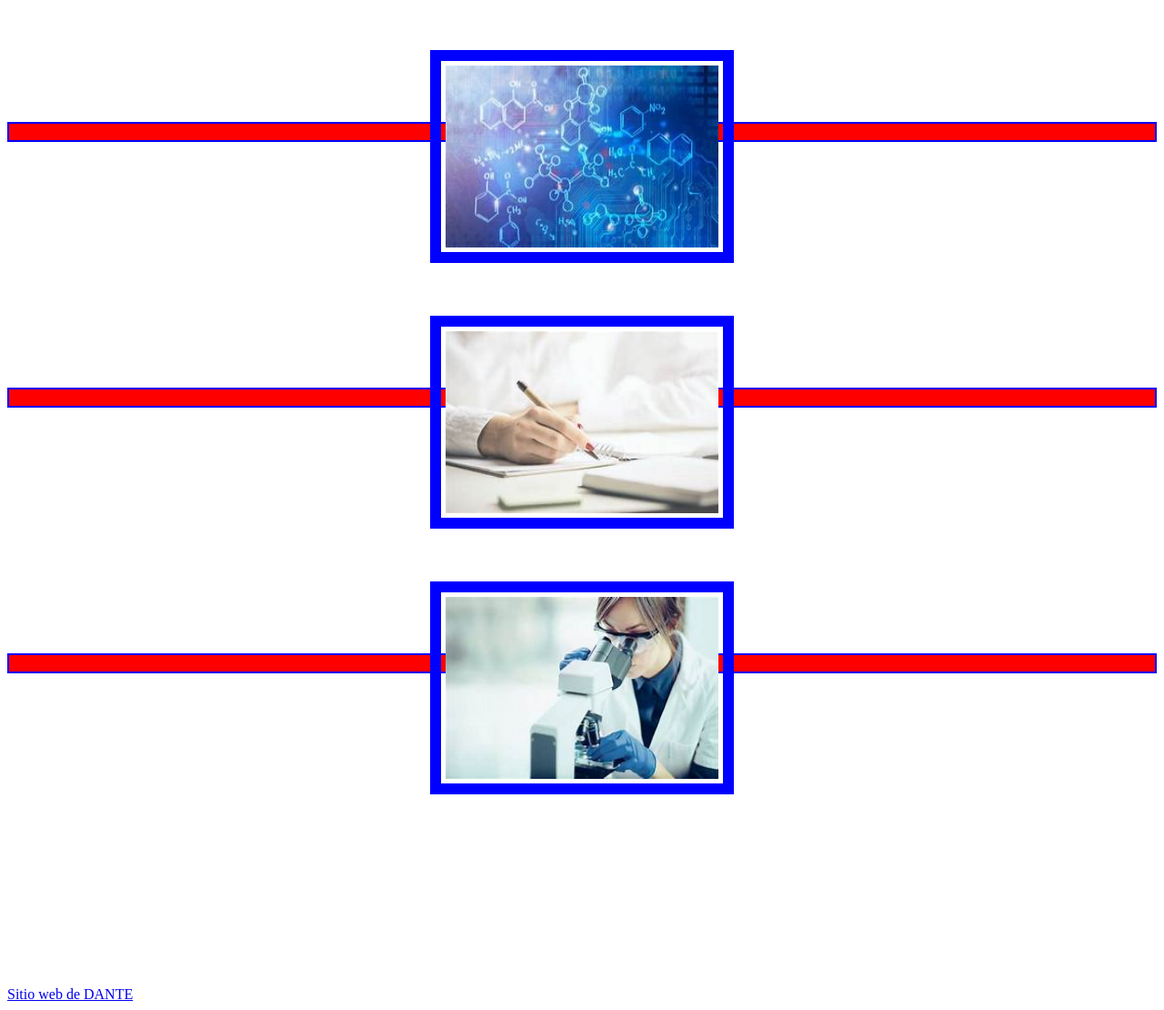
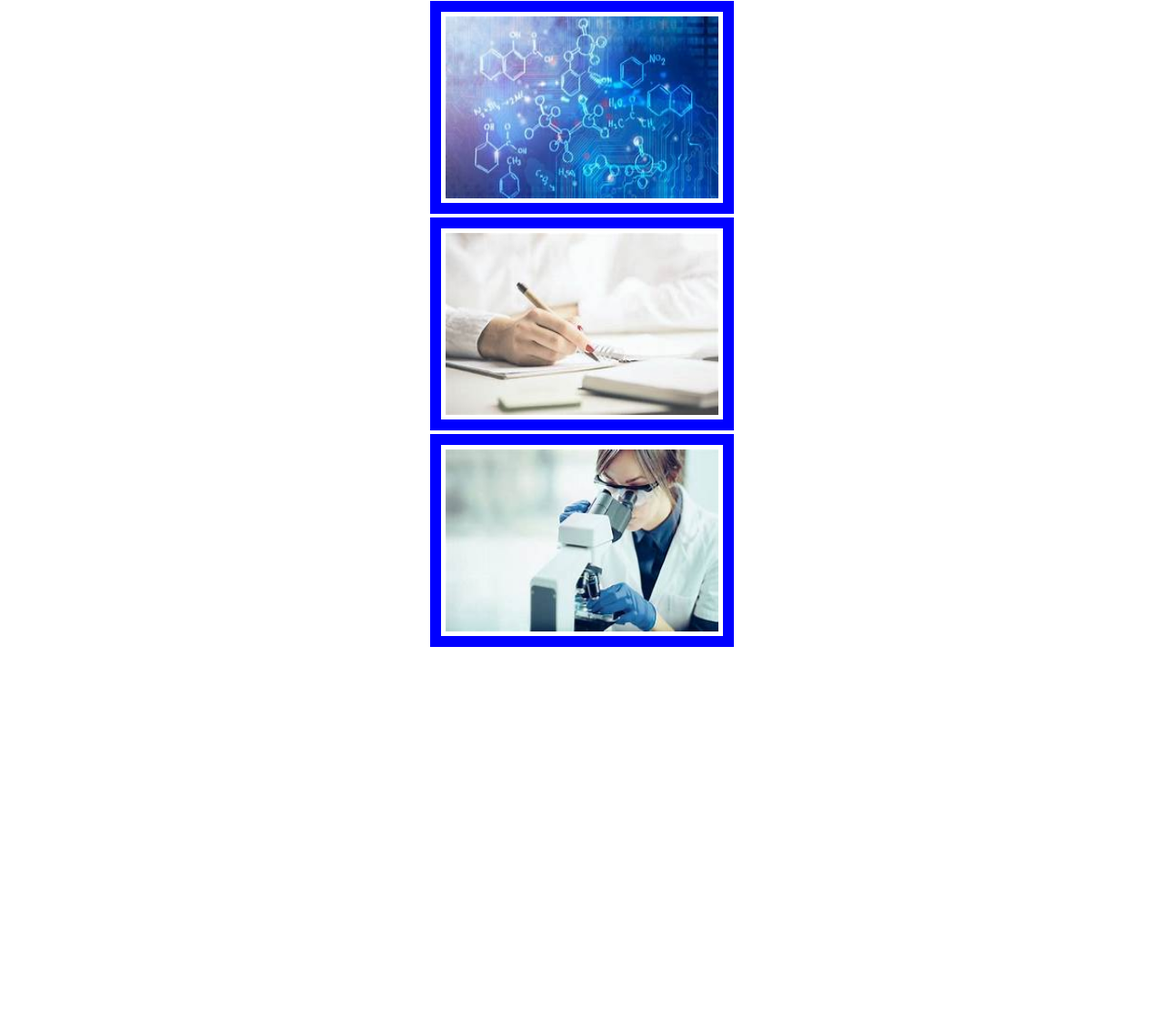
Before and after one commit to Dantedeflorencia/Aje, a plain HTML site: page index.html in a window 1280 px wide. Shown: the part 412-1522 px from the top of the page at 91% size. After the commit the page ends 1252 px from the top, so only its background shows below. Drawn offline with Linux system fonts and the light colour scheme.

Commit message:
Add files via upload

```diff
--- a/index.html
+++ b/index.html
@@ -32,13 +32,12 @@
 
      <!-- <script src="javascript.js"></script>-->
      <img src="paraWeb/pantalla.jpeg" alt="del dia a dia">
-     <p> esto srerá un parrafo a parte </p>
+     <br>
      <img src="paraWeb/cielo.jpeg" alt="estudiando">
-      <p> esto srerá un parrafo a parte </p>
+      <br>
       <img src="paraWeb/mano.jpeg" alt="tocando el futuro">
-      <p> esto srerá un parrafo a parte </p>
-       <img src="paraWeb/th.jpeg" alt="del dia a dia"><br><br><br><br><br><br>
-       <a href="http://www.ejemplo.com" >Sitio web de DANTE</a>
+     <br>
+       <img src="paraWeb/th.jpeg" alt="del dia a dia"><br>
 
 
 
```
